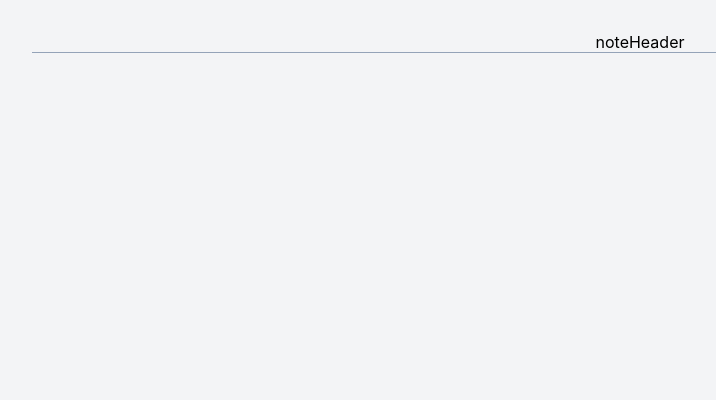
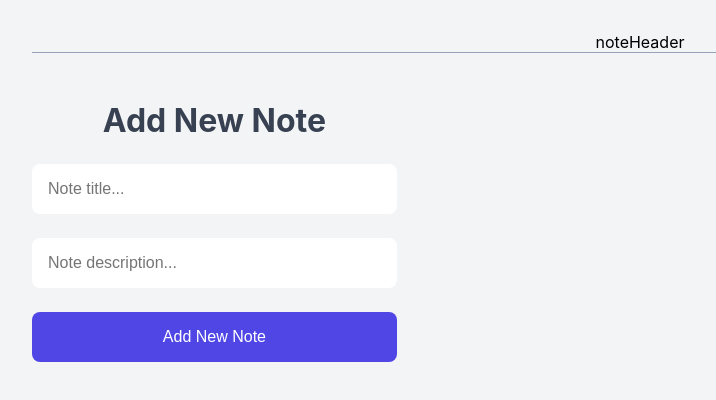
Before and after one commit to soheilp09/Note-App, a React (Vite) app: page / in a window 1280 px wide. Shown: the top 400 px of the page, without its empty margins (0-716 px from the left). Built offline with nearby package versions, Linux system fonts and the light colour scheme.

Commit message:
AddNewNoteFormUi

```diff
--- /dev/null
+++ b/src/AddNewNote.jsx
@@ -0,0 +1,22 @@
+import { useState } from "react"
+
+
+function AddNewNote() {
+    const [title,setTitle] = useState("");
+    const [description,setDescription] = useState("");
+
+
+  return (
+    <div className="add-new-note">
+            <h1>Add New Note</h1>
+        <form className="note-form">
+            <input value={title}  onChange={(e)=>setTitle(e.target.value)} className="text-field" type="text" placeholder="Note title..." />
+            <input  value={description} onChange={(e)=>setDescription(e.target.value)} className="text-field" type="text" placeholder="Note description..." />
+            <button  className="btn btn--primary">Add New Note</button>
+        </form>
+
+    </div>
+  )
+}
+
+export default AddNewNote
--- a/src/App.jsx
+++ b/src/App.jsx
@@ -1,5 +1,6 @@
 
 
+import AddNewNote from './AddNewNote'
 import './App.css'
 
 
@@ -10,7 +11,7 @@
     <div>
       <div className='note-header'>noteHeader</div>
       <div className='note-app'>
-
+        <AddNewNote/>
 
 
       </div>
```
